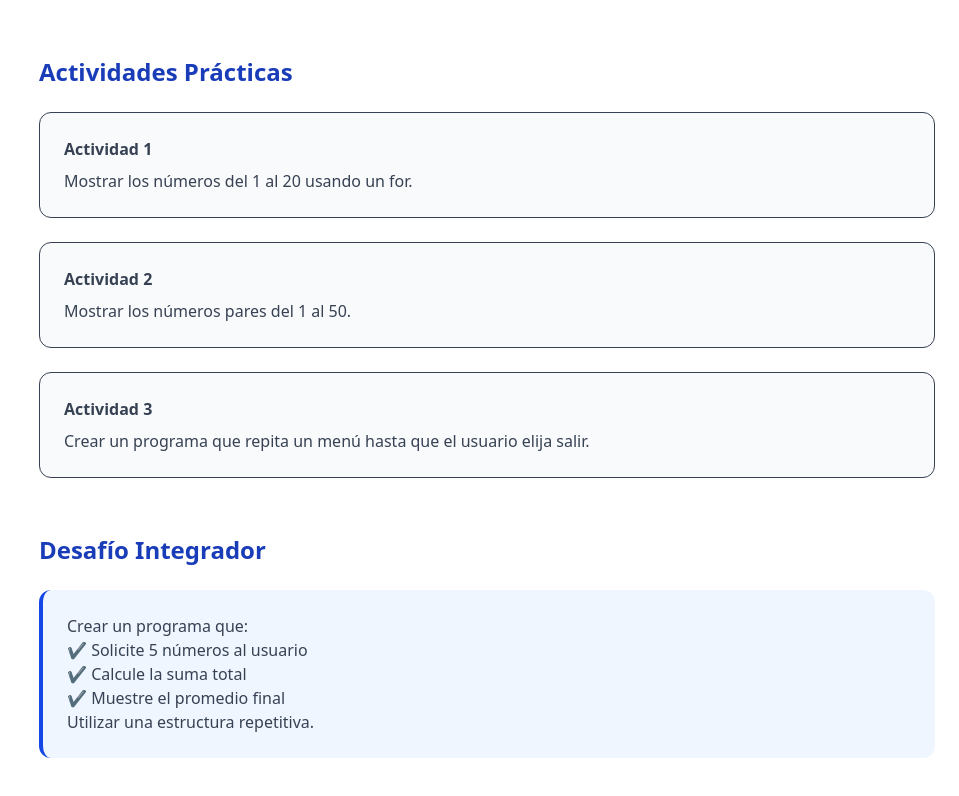
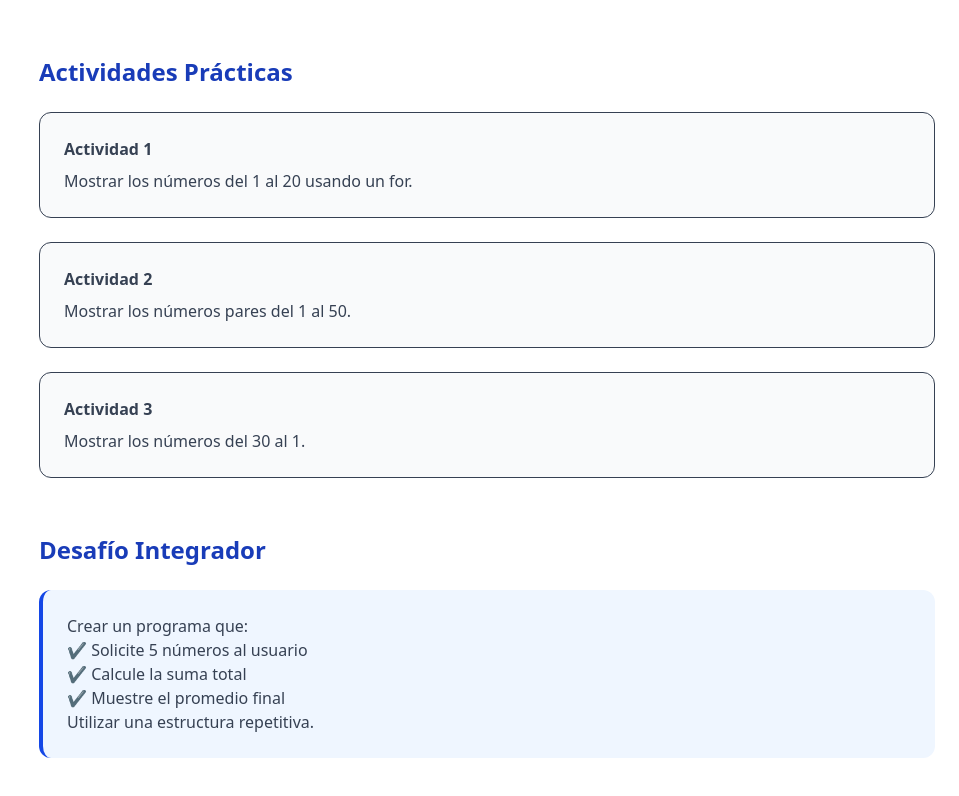
Before and after one commit to maxielsezar/academiainformatica, a Next.js app: page /cursos/programador/modulo-1/iterativa in a window 1280 px wide. Shown: the part 2451-3247 px from the top of the page, without its empty margins (321-1280 px from the left). Built offline with nearby package versions, Linux system fonts and the light colour scheme.

Commit message:
se cambio una actividad en estructuras

```diff
--- a/app/cursos/programador/modulo-1/iterativa/page.tsx
+++ b/app/cursos/programador/modulo-1/iterativa/page.tsx
@@ -197,8 +197,7 @@ for (i in 10 downTo 1) {
 
           <div className="bg-gray-50 border p-6 rounded-xl">
             <p className="font-semibold mb-2">Actividad 3</p>
-            Crear un programa que repita un menú hasta que el usuario
-            elija salir.
+            Mostrar los números del 30 al 1.
           </div>
 
         </div>
```
